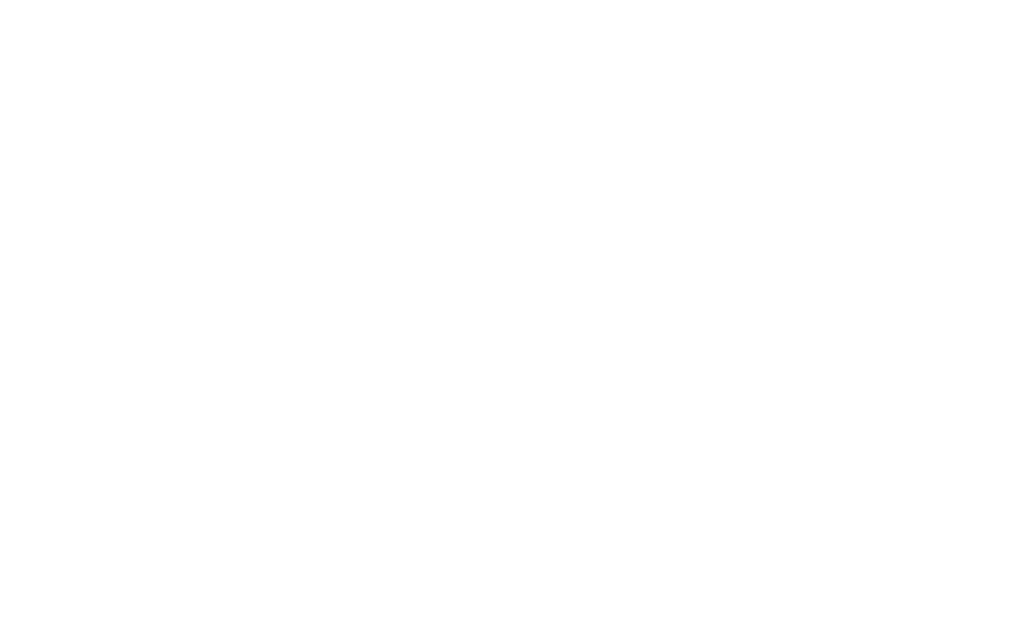
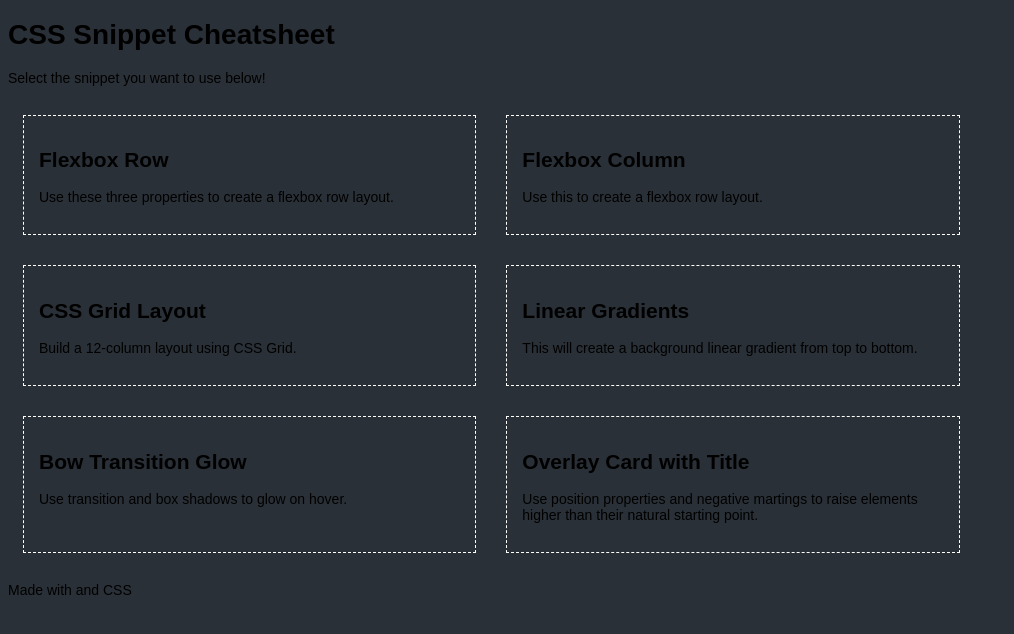
Before and after one commit to webtam81/css-snippet-cheatsheet, a plain HTML site: page index.html in a window 1280 px wide. Shown: the whole page, without its empty margins (0-1014 px from the left). Drawn offline with Linux system fonts and the light colour scheme.

Commit message:
html areas created

```diff
--- a/assets/css/style.css
+++ b/assets/css/style.css
@@ -0,0 +1,19 @@
+body {
+    background-color: #2A3037;
+    font-family:Arial, Helvetica, sans-serif;
+    font-size: 14px;
+}
+
+#snippet-grid {
+    display: flex;
+    flex-direction: row;
+    flex-wrap: wrap;
+}
+
+.snippet {
+   flex: 0 0 33.33333%;
+   max-width: 33.3333%;
+   padding: 15px;
+   margin: 15px;
+   border: 1px dashed #fff;
+}
--- a/index.html
+++ b/index.html
@@ -3,9 +3,44 @@
 <head>
     <meta charset="UTF-8">
     <meta name="viewport" content="width=device-width, initial-scale=1.0">
+    <link rel="stylesheet" href="assets/css/style.css" type="text/css" />
     <title>Document</title>
 </head>
 <body>
-
+    <header>
+        <h1>CSS Snippet Cheatsheet</h1>
+        <p>Select the snippet you want to use below!</p>
+    </header>
+    <main>
+        <section id="snippet-grid">
+            <article class="snippet">
+                <h2>Flexbox Row</h2>
+                <p>Use these three properties to create a flexbox row layout.</p>
+            </article>
+            <article class="snippet">
+                <h2>Flexbox Column</h2>
+                <p>Use this to create a flexbox row layout.</p>
+            </article>
+            <article class="snippet">
+                <h2>CSS Grid Layout</h2>
+                <p>Build a 12-column layout using CSS Grid.</p>
+            </article>
+            <article class="snippet">
+                <h2>Linear Gradients</h2>
+                <p>This will create a background linear gradient from top to bottom.</p>
+            </article>
+            <article class="snippet">
+                <h2>Bow Transition Glow</h2>
+                <p>Use transition and box shadows to glow on hover.</p>
+            </article>
+            <article class="snippet">
+                <h2>Overlay Card with Title</h2>
+                <p>Use position properties and negative martings to raise elements higher than their natural starting point.</p>
+            </article>
+        </section>
+    </main>
+    <footer>
+        <p id="madeby">Made with and CSS</p>
+    </footer>
 </body>
 </html>
```
Also changed, not shown: assets/css/reset.css (added).
